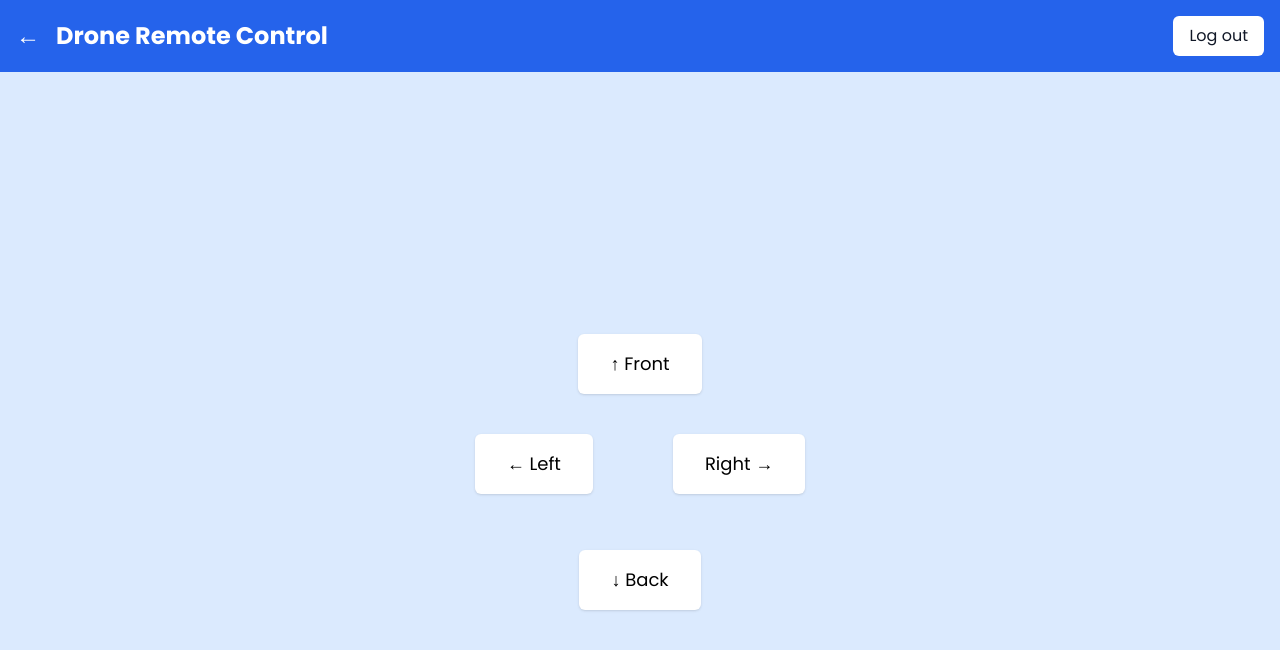
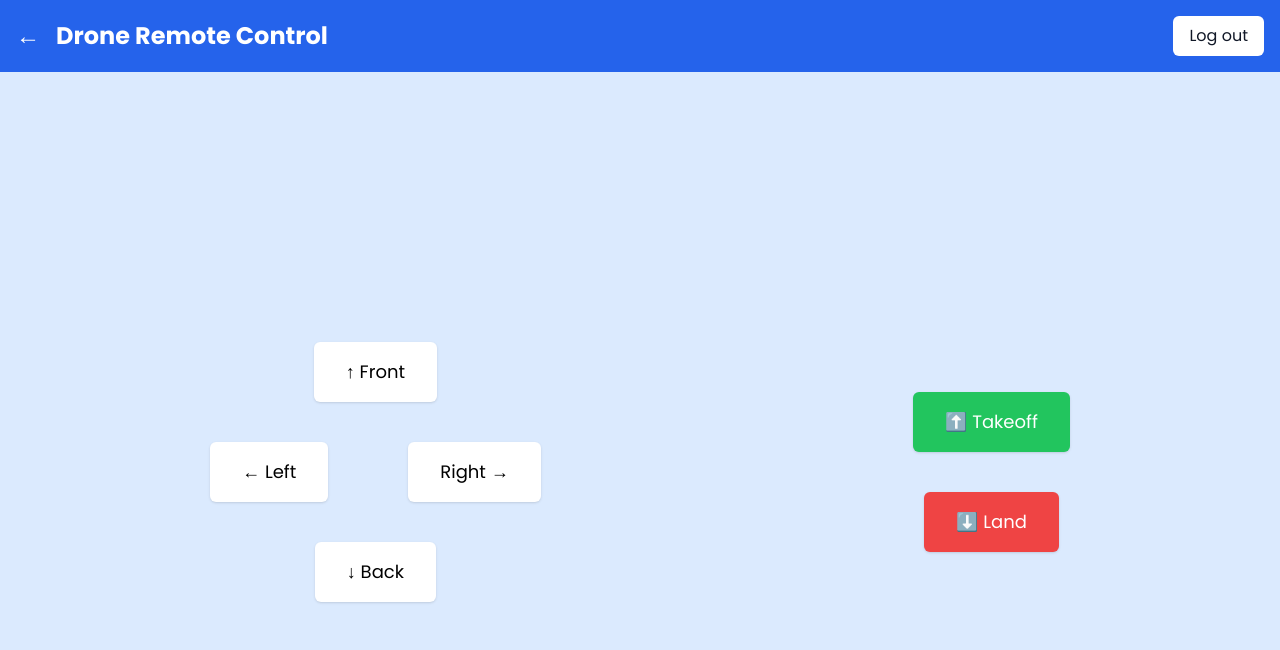
Before and after one commit to Ruba-Bakhour/Germless-Stadium, a Next.js app in the folder frontend/: page /ControlPage in a window 1280 px wide. Shown: the top 650 px of the page. Built offline with nearby package versions, Linux system fonts and the light colour scheme.

Commit message:
Added the rest of the buttons

```diff
--- a/frontend/pages/ControlPage.tsx
+++ b/frontend/pages/ControlPage.tsx
@@ -3,10 +3,9 @@
 import router from 'next/router';
 
 const ControlPage = () => {
-
   const moveDrone = async (direction: string) => {
     try {
-      const response = await fetch('http://127.0.0.1:5000/api/drone/move', { // Update to Flask API URL
+      const response = await fetch('http://127.0.0.1:5000/api/drone/move', {
         method: 'POST',
         headers: {
           'Content-Type': 'application/json',
@@ -36,28 +35,36 @@ const ControlPage = () => {
 
       {/* Content */}
       <div className="min-h-screen bg-blue-100 p-6 font-sans flex items-center justify-center">
+        <div className="flex w-full justify-around items-center">
+          {/* Left side - Movement Controls */}
           <div className="flex flex-col items-center gap-10">
-          {/* Front Button */}
-          <button className="bg-white text-black px-8 py-4 rounded-md shadow hover:bg-gray-200 text-lg"onClick={() => moveDrone('forward')}>
+            <button className="bg-white text-black px-8 py-4 rounded-md shadow hover:bg-gray-200 text-lg" onClick={() => moveDrone('forward')}>
               ↑ Front
             </button>
 
             <div className="flex gap-20">
-            {/* Left Button */}
-            <button className="bg-white text-black px-8 py-4 rounded-md shadow hover:bg-gray-200 text-lg"onClick={() => moveDrone('left')}>
+              <button className="bg-white text-black px-8 py-4 rounded-md shadow hover:bg-gray-200 text-lg" onClick={() => moveDrone('left')}>
                 ← Left
               </button>
-
-            {/* Right Button */}
-            <button className="bg-white text-black px-8 py-4 rounded-md shadow hover:bg-gray-200 text-lg"onClick={() => moveDrone('right')}>
+              <button className="bg-white text-black px-8 py-4 rounded-md shadow hover:bg-gray-200 text-lg" onClick={() => moveDrone('right')}>
                 Right →
               </button>
             </div>
 
-          {/* Down Button */}
-          <button className="bg-white text-black px-8 py-4 rounded-md shadow hover:bg-gray-200 text-lg mt-4"onClick={() => moveDrone('backward')}>
+            <button className="bg-white text-black px-8 py-4 rounded-md shadow hover:bg-gray-200 text-lg" onClick={() => moveDrone('backward')}>
               ↓ Back
             </button>
+          </div>
+
+          {/* Right side - Takeoff and Land */}
+          <div className="flex flex-col gap-10 items-center">
+            <button className="bg-green-500 text-white px-8 py-4 rounded-md shadow hover:bg-green-600 text-lg" onClick={() => moveDrone('???')}>
+              ⬆️ Takeoff
+            </button>
+            <button className="bg-red-500 text-white px-8 py-4 rounded-md shadow hover:bg-red-600 text-lg" onClick={() => moveDrone('???')}>
+              ⬇️ Land
+            </button>
+          </div>
         </div>
       </div>
     </>
```
Lines whose indentation alone changed are shown as unchanged.
